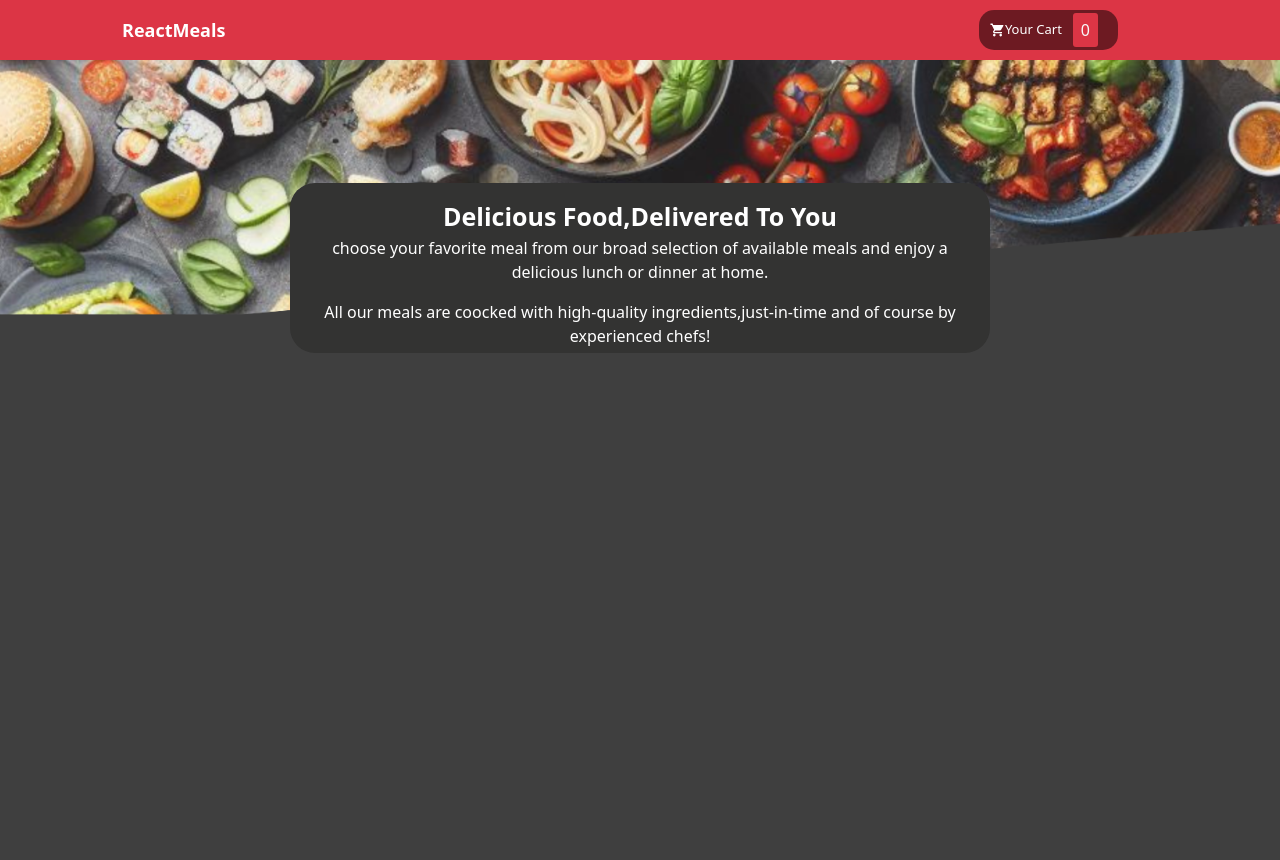
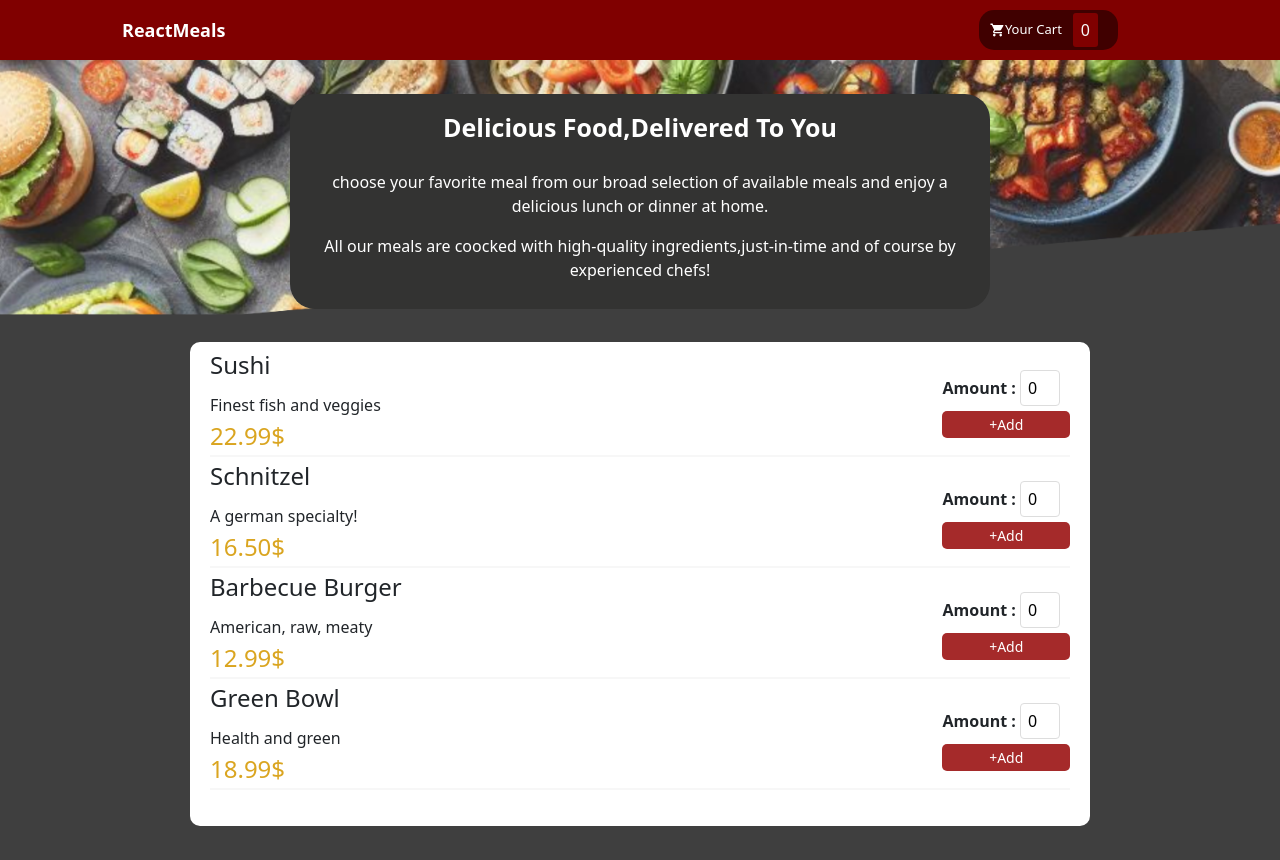
Before and after one commit to ines0123/ReactMeals1, a React (Create React App) app: page / in a window 1280 px wide. Built offline with nearby package versions, Linux system fonts and the light colour scheme.

Commit message:
Add the foodlist to the MainPage

```diff
--- a/src/Components/Description/Description.css
+++ b/src/Components/Description/Description.css
@@ -3,7 +3,7 @@
     background: #333332;
     padding: 15px;
     width: 700px;
-    height: 170px;
+    height: 215px;
     text-align:center;
     color: white;
     margin:auto;
--- a/src/Components/Description/Description.js
+++ b/src/Components/Description/Description.js
@@ -4,7 +4,9 @@ function Description() {
     <div className="head">
       <p>
         <b style={{ fontSize: 25 }}>Delicious Food,Delivered To You </b>
+
         <p>
+          <br/>
           choose your favorite meal from our broad selection of available meals
           and enjoy a delicious lunch or dinner at home.
         </p>
--- a/src/Components/FoodList/FoodItem.css
+++ b/src/Components/FoodList/FoodItem.css
@@ -10,12 +10,12 @@
 }
 
 .food-item{
-  padding: 10px;
   border-radius: 5px;
   display: flex;
   flex-direction: row;
   justify-content: space-between;
   align-items: center;
+  height: 85px;
 }
 
 .food-price{
--- a/src/Components/FoodList/FoodItem.js
+++ b/src/Components/FoodList/FoodItem.js
@@ -20,19 +20,20 @@ function FoodItem({foodItem}){
     <React.Fragment>
     <div className="food-item">
       <div className="food-group left">
-      <h3>{foodItem.name}</h3>
-      <h3 className="food-price">{foodItem.price + "$"} </h3>
+      <h4>{foodItem.name}</h4>
       <p>{foodItem.description}</p>
+        <h4 className="food-price">{foodItem.price + "$"} </h4>
       </div>
 
       <div className="food-group right">
-      <p><strong>Amount : </strong>{foodItem.amount}</p>
+      <p><strong>Amount : </strong>
       <input
           className="food-input"
           type="number"
           value={inputAmount}
           onChange={handleInputChange}
         />
+      </p>
       <button className="food-button" onClick={AddAmount} >+Add</button>
       </div>
     </div>
--- a/src/Components/FoodList/FoodList.css
+++ b/src/Components/FoodList/FoodList.css
@@ -4,6 +4,6 @@
   background-color: white;
   padding: 20px;
   border-radius: 10px;
-  max-width: 600px;
+  width: 900px;
 
 }
--- a/src/Components/MainPage/MainPage.css
+++ b/src/Components/MainPage/MainPage.css
@@ -1,11 +1,7 @@
 .main-page-background {
     background: url("../../Images/backgroundreactmeals.png") center/cover fixed;
     min-height: 100vh;
-    justify-content: center;
-    align-items: center;
+    justify-content: space-evenly;
     display: flex;
+    flex-direction: column;
 }
-
-.description-container {
-    margin-top: -30%;
-}
--- a/src/Components/MainPage/MainPage.js
+++ b/src/Components/MainPage/MainPage.js
@@ -1,6 +1,7 @@
 import Description from "../Description/Description";
 import "./MainPage.css";
 import Navbar from "../Navbar/Navbar";
+import FoodList from "../FoodList/FoodList";
 
 export default function MainPage() {
     return (
@@ -10,6 +11,9 @@ export default function MainPage() {
             <div className="description-container">
                 <Description />
             </div>
+            <div className="food-list-container">
+                <FoodList />
+            </div>
         </div>
         </div>
     );
--- a/src/Components/Navbar/Navbar.css
+++ b/src/Components/Navbar/Navbar.css
@@ -1,6 +1,6 @@
 .custom-navbar {
   height: 60px; /* Ajustez la hauteur selon vos besoins */
-  color: #800000;
+  background-color: #800000;
 }
 
 .custom-navbar .navbar-brand {
@@ -19,6 +19,7 @@
   margin-left: 5px; /* Déplacer légèrement vers la gauche */
   margin-right: 150px;
   height:40px;
+  border: hidden;
 
 }
 
@@ -32,6 +33,7 @@
   padding: 5px 8px; /* Add padding for spacing */
   border-radius: 3px; /* Optional: Make it slightly rounded */
   margin-left: 5px; /* Optional: Add margin to the left of the items count */
+    background-color: #800000;
 }
 
 .cart-title {
--- a/src/Components/Navbar/Navbar.js
+++ b/src/Components/Navbar/Navbar.js
@@ -1,14 +1,29 @@
-import React, {useContext} from 'react';
+import React, {useContext,useState,useEffect} from 'react';
 import './Navbar.css'; // Create a CSS file for styling
 import 'bootstrap/dist/css/bootstrap.min.css';
-import { FoodContext } from "../../Contexts/FoodContext";
-import { IoMdCart } from "react-icons/io";
+import {FoodContext} from "../../Contexts/FoodContext";
+import {IoMdCart} from "react-icons/io";
+import PopUp from "../PopUp/PopUp";
 
 const Navbar = () => {
-  const { foodItems } = useContext(FoodContext);
+    const {foodItems} = useContext(FoodContext);
     const totalItems = foodItems.reduce((total, item) => total + item.amount, 0);
+    const [isPopupOpen, setIsPopupOpen] = useState(false);
+    const togglePopup = () => {
+        setIsPopupOpen(!isPopupOpen); // Toggles popup visibility
+    };
+    // Close popup when clicked outside of it
+    useEffect(() => {
+        const closePopup = (event) => {
+            if (event.target.className === 'popup-background') {
+                setIsPopupOpen(false);
+            }
+        };
+        window.addEventListener('click', closePopup);
+        return () => window.removeEventListener('click', closePopup);
+    }, []);
     return (
-    <nav className="navbar navbar-expand-lg navbar-dark bg-danger custom-navbar">
+        <nav className="navbar navbar-expand-lg navbar-dark custom-navbar">
             <div className="container-fluid d-flex align-items-center">
                 {/* ReactMeals title on the left */}
                 {/* eslint-disable-next-line jsx-a11y/anchor-is-valid */}
@@ -16,19 +31,22 @@ const Navbar = () => {
                     ReactMeals
                 </a>
 
+
                 {/* Your Cart container on the right */}
-        <div className="cart-container d-flex align-items-center">
+                <button onClick={togglePopup} className="cart-container d-flex align-items-center">
+
                     {/* Cart logo on the left */}
-          <IoMdCart style={{ color: 'white' }} />
+                    <IoMdCart style={{color: 'white'}}/>
                     {/* Your Cart title */}
                     <div className="cart-title ml-2 text-white">Your Cart</div>
 
                     {/* Red rectangle with the number of items on the right */}
                     <div className="cart-items-container">
-            <div className="cart-items bg-danger text-light">{totalItems}</div>
+                        <div className="cart-items text-light">{totalItems}</div>
                     </div>
 
-        </div>
+                </button>
+                <PopUp isOpen={isPopupOpen} togglePopup={togglePopup}/>
             </div>
         </nav>
 
--- a/src/Components/PopUp/PopUp.css
+++ b/src/Components/PopUp/PopUp.css
@@ -0,0 +1,32 @@
+/* Popup background styles */
+.popup-background {
+    position: fixed;
+    top: 0;
+    left: 0;
+    width: 100%;
+    height: 100%;
+    background-color: rgba(0, 0, 0, 0.5); /* Semi-transparent black background */
+    display: flex;
+    justify-content: center;
+    align-items: center;
+}
+
+/* Popup content styles */
+.popup-content {
+    background-color: white;
+    padding: 20px;
+    border-radius: 8px;
+    box-shadow: 0 0 10px rgba(0, 0, 0, 0.3);
+}
+
+/* Adjust the styles of your popup content as needed */
+.food-button{
+    background-color:brown;
+    border-radius: 5px;
+    color : white;
+    border: none;
+    padding: 3px;
+    font-size: 14px;
+    cursor: pointer;
+    margin-bottom: 2px;
+}
--- a/src/Components/PopUp/PopUp.js
+++ b/src/Components/PopUp/PopUp.js
@@ -0,0 +1,19 @@
+import React from 'react';
+import './PopUp.css'; // Your Popup CSS file
+
+const Popup = ({ isOpen, togglePopup }) => {
+    if (!isOpen) {
+        return null; // If not open, don't render anything
+    }
+
+    return (
+        <div className="popup-background">
+            <div className="popup-content">
+                {/* popup content */}
+                <button onClick={togglePopup} className="food-button">Close</button>
+            </div>
+        </div>
+    );
+};
+
+export default Popup;
```
Lines whose indentation alone changed are shown as unchanged.
